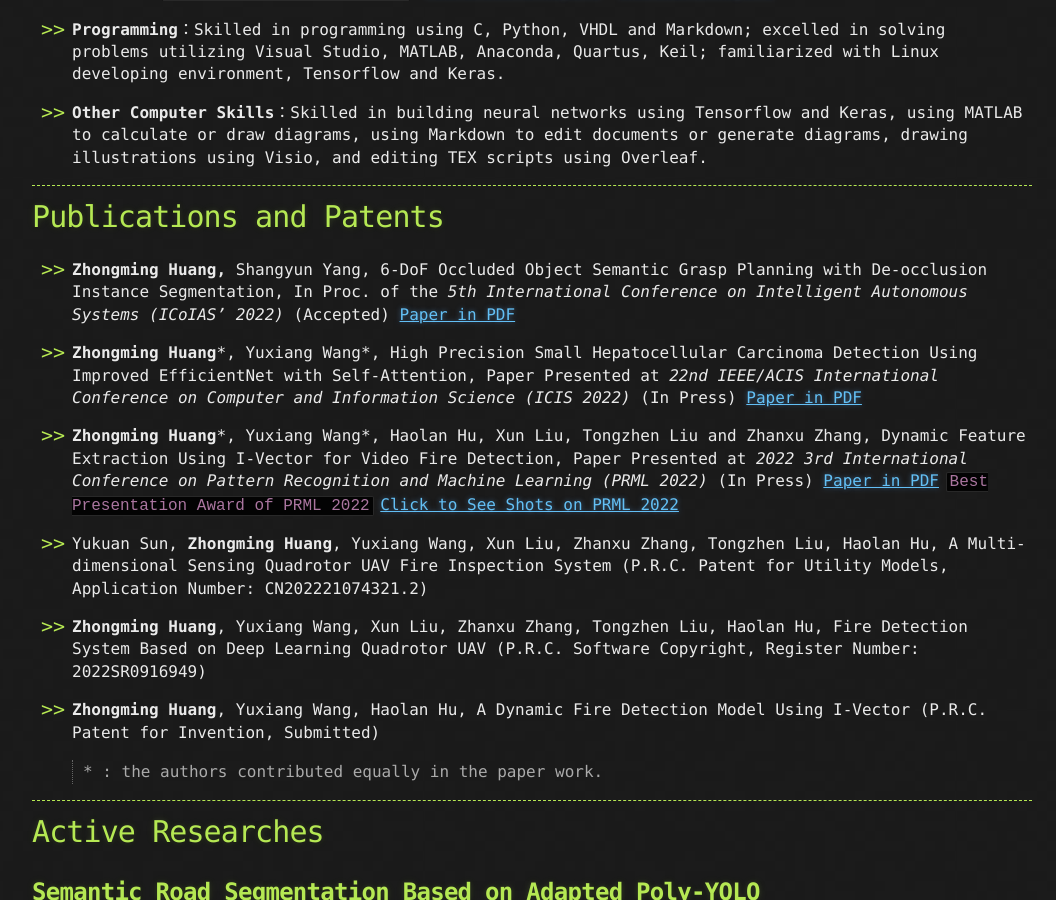
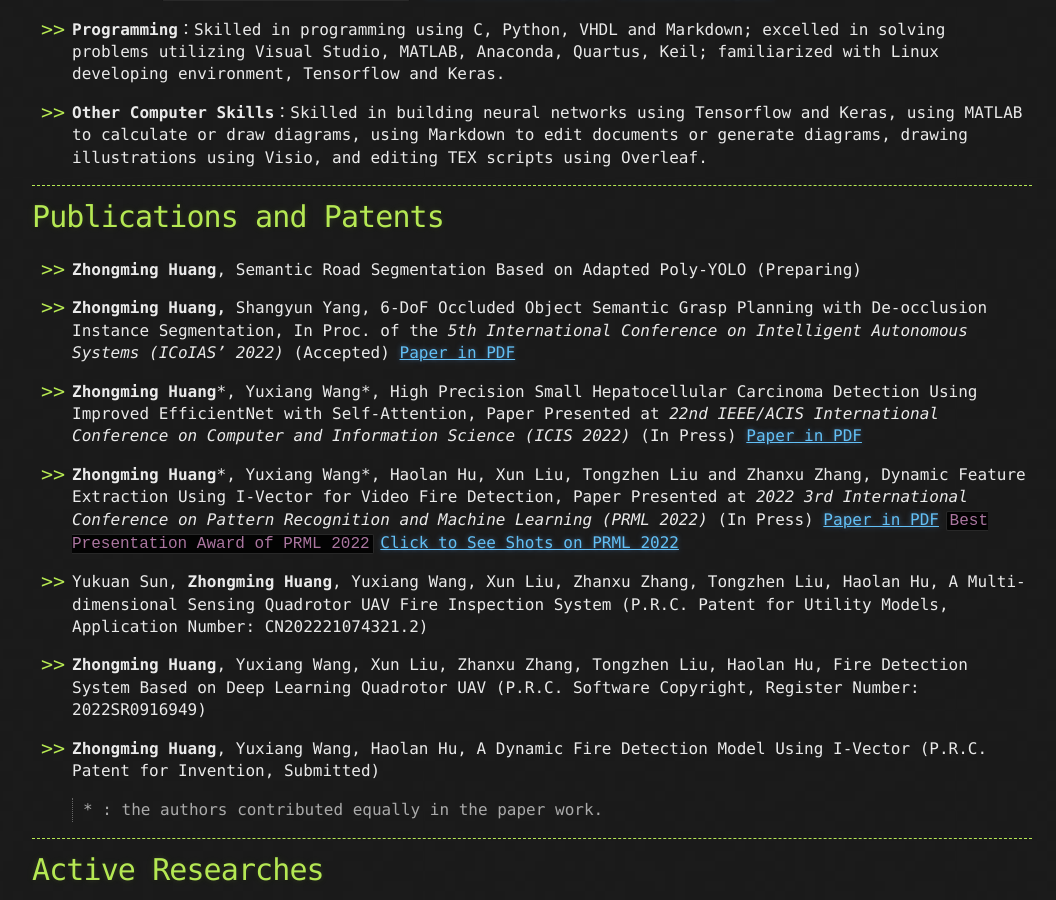
Before and after one commit to ReavenH/ReavenH.github.io, a Jekyll site: the page built from index.md, in a window 1280 px wide and 900 px high, scrolled down 1950 px. Shown: the whole window, without its empty margins (108-1164 px from the left). Built offline with Jekyll 4.4.1, drawn with Linux system fonts in a browser that asks for light colours.

Commit message:
Update index.md

```diff
--- a/index.md
+++ b/index.md
@@ -68,6 +68,8 @@ I actually experienced the so-called "Waterloo" debacle in Gaokao, but I still k
 -----
 
 # Publications and Patents
+
+- **Zhongming Huang**, Semantic Road Segmentation Based on Adapted Poly-YOLO (Preparing)
 
 - **Zhongming Huang,** Shangyun Yang, 6-DoF Occluded Object Semantic Grasp Planning with De-occlusion Instance Segmentation, In Proc. of the *5th International Conference on Intelligent Autonomous Systems (ICoIAS’ 2022)* (Accepted) [Paper in PDF](https://github.com/ReavenH/ReavenH/blob/main/ZhongmingHuang_paper1.pdf)
 
```
